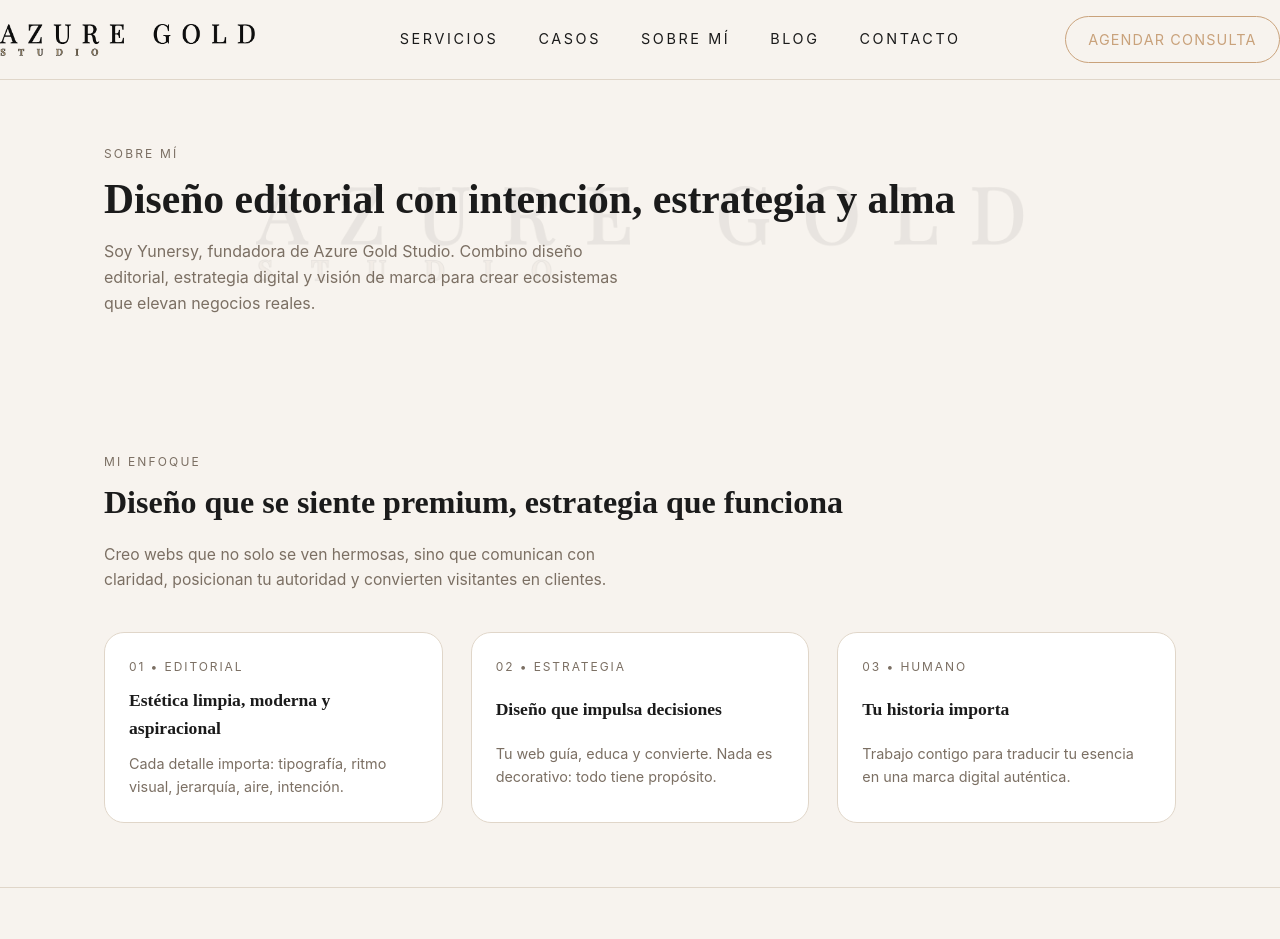
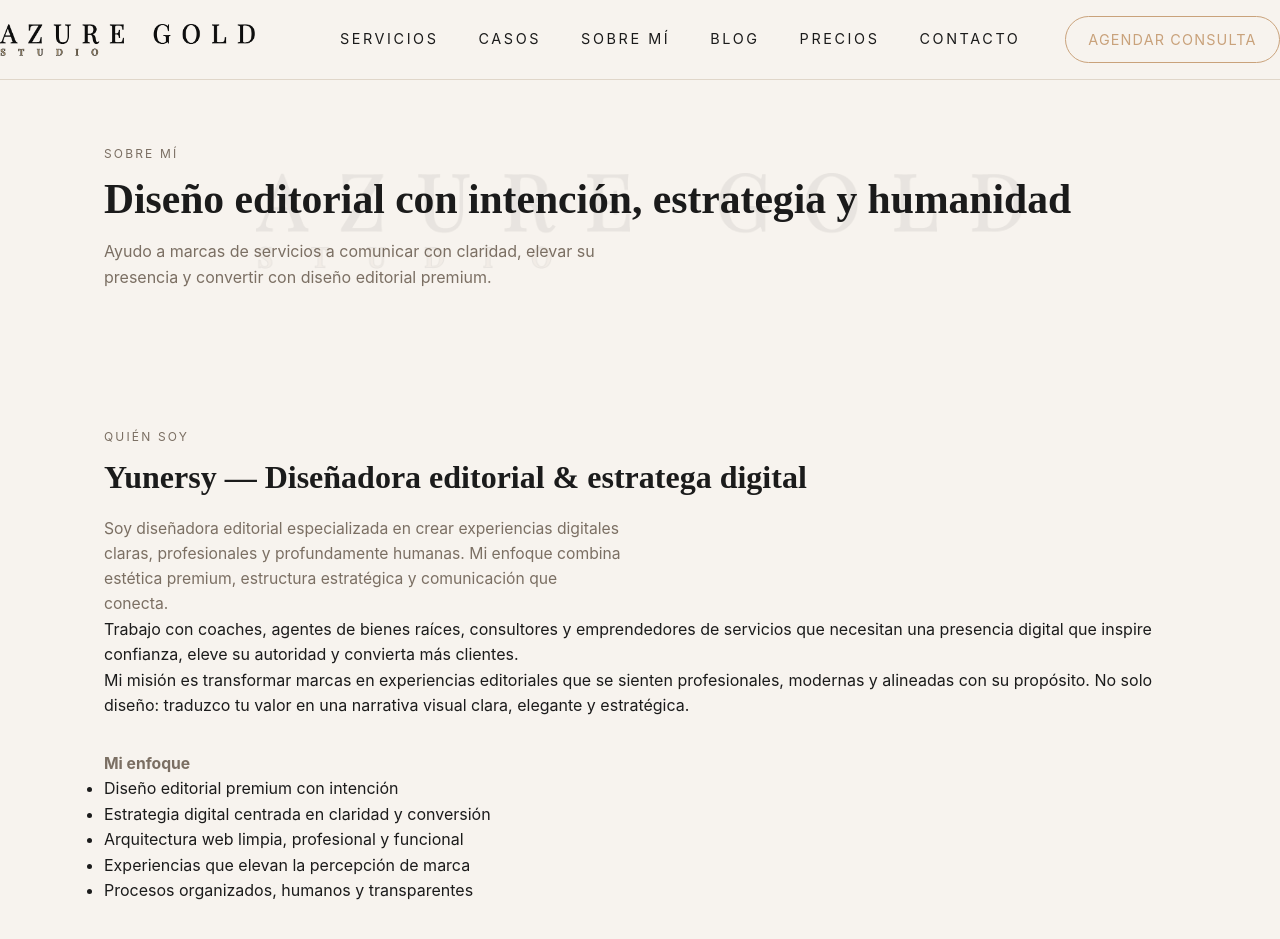
Before and after one commit to jcynay0206/mi_portfolio, a Jekyll site: the page sobre-mi/index.html, which Jekyll copies as it is, in a window 1280 px wide and 1400 px high. Shown: the top 939 px of the window. Built offline with Jekyll 4.4.1, drawn with Linux system fonts in a browser that asks for light colours; some of the changed text lies outside the part shown.

Commit message:
Update index.html

```diff
--- a/sobre-mi/index.html
+++ b/sobre-mi/index.html
@@ -13,11 +13,9 @@
 <!-- MENÚ -->
 <nav class="menu">
   <div class="menu-inner">
-
     <a href="/" class="menu-logo desktop-logo">
       <img src="/assets/img/branding/logo.png" alt="Azure Gold Studio">
     </a>
-
     <a href="/" class="menu-logo mobile-logo">
       <span>AZURE GOLD</span> STUDIO
     </a>
@@ -27,6 +25,7 @@
       <a href="/casos/">Casos</a>
       <a href="/sobre-mi/">Sobre mí</a>
       <a href="/blog/">Blog</a>
+      <a href="/precios/">Precios</a>
       <a href="/contacto/">Contacto</a>
     </div>
 
@@ -34,68 +33,62 @@
   </div>
 </nav>
 
-<!-- HERO EDITORIAL -->
+<!-- HERO -->
 <header class="hero hero-watermark fade-in">
   <div class="wrapper">
     <div class="hero-eyebrow">Sobre mí</div>
-    <h1 class="hero-title">Diseño editorial con intención, estrategia y alma</h1>
+    <h1 class="hero-title">Diseño editorial con intención, estrategia y humanidad</h1>
     <p class="hero-subtitle">
-      Soy Yunersy, fundadora de Azure Gold Studio. Combino diseño editorial, estrategia digital y visión de marca para crear ecosistemas que elevan negocios reales.
+      Ayudo a marcas de servicios a comunicar con claridad, elevar su presencia y convertir con diseño editorial premium.
     </p>
   </div>
 </header>
 
-<!-- SECCIÓN 1 -->
+<!-- SECCIÓN PRINCIPAL -->
 <section>
-  <div class="wrapper">
-    <div class="section-label">Mi enfoque</div>
-    <h2 class="section-title fade-up delay-1">Diseño que se siente premium, estrategia que funciona</h2>
-    <p class="section-subtitle fade-up delay-2">
-      Creo webs que no solo se ven hermosas, sino que comunican con claridad, posicionan tu autoridad y convierten visitantes en clientes.
-    </p>
+  <div class="wrapper about-grid">
 
-    <div class="cards-3" style="margin-top: 2.5rem;">
+    <!-- TEXTO -->
+    <div class="about-text fade-up delay-1">
+      <div class="section-label">Quién soy</div>
+      <h2 class="section-title">Yunersy — Diseñadora editorial & estratega digital</h2>
 
-      <article class="card fade-up delay-1">
-        <div class="card-label">01 • Editorial</div>
-        <h3 class="card-title">Estética limpia, moderna y aspiracional</h3>
-        <p class="card-text">Cada detalle importa: tipografía, ritmo visual, jerarquía, aire, intención.</p>
-      </article>
+      <p class="section-subtitle">
+        Soy diseñadora editorial especializada en crear experiencias digitales claras, profesionales y profundamente humanas.
+        Mi enfoque combina estética premium, estructura estratégica y comunicación que conecta.
+      </p>
 
-      <article class="card fade-up delay-2">
-        <div class="card-label">02 • Estrategia</div>
-        <h3 class="card-title">Diseño que impulsa decisiones</h3>
-        <p class="card-text">Tu web guía, educa y convierte. Nada es decorativo: todo tiene propósito.</p>
-      </article>
+      <p>
+        Trabajo con coaches, agentes de bienes raíces, consultores y emprendedores de servicios que necesitan una presencia digital que inspire confianza, eleve su autoridad y convierta más clientes.
+      </p>
 
-      <article class="card fade-up delay-3">
-        <div class="card-label">03 • Humano</div>
-        <h3 class="card-title">Tu historia importa</h3>
-        <p class="card-text">Trabajo contigo para traducir tu esencia en una marca digital auténtica.</p>
-      </article>
+      <p>
+        Mi misión es transformar marcas en experiencias editoriales que se sienten profesionales, modernas y alineadas con su propósito.
+        No solo diseño: traduzco tu valor en una narrativa visual clara, elegante y estratégica.
+      </p>
 
+      <h3 class="section-subtitle" style="margin-top:2rem;">Mi enfoque</h3>
+
+      <ul class="about-list">
+        <li>Diseño editorial premium con intención</li>
+        <li>Estrategia digital centrada en claridad y conversión</li>
+        <li>Arquitectura web limpia, profesional y funcional</li>
+        <li>Experiencias que elevan la percepción de marca</li>
+        <li>Procesos organizados, humanos y transparentes</li>
+      </ul>
+
+      <p style="margin-top:2rem;">
+        Si buscas una presencia digital que refleje tu valor real, te acompañaré a construirla con estrategia, estética y propósito.
+      </p>
+
+      <a href="/calendly/" class="btn" style="margin-top:2rem;">Agendar consulta</a>
     </div>
-  </div>
-</section>
 
-<!-- SECCIÓN 2 -->
-<section>
-  <div class="wrapper">
-    <div class="section-label">Mi historia</div>
-    <h2 class="section-title fade-up delay-1">De diseñadora a arquitecta de ecosistemas digitales</h2>
-    <p class="section-subtitle fade-up delay-2">
-      Comencé diseñando por pasión, pero con el tiempo entendí que el diseño sin estrategia no transforma negocios.
-      Hoy combino dirección de arte, UX editorial y estrategia digital para crear webs que elevan marcas y generan resultados reales.
-    </p>
-  </div>
-</section>
+    <!-- FOTO -->
+    <div class="about-photo fade-up delay-2">
+      <img src="/assets/img/branding/sobre-mi.jpg" alt="Foto de Yunersy" class="about-img">
+    </div>
 
-<!-- CTA -->
-<section class="fade-in delay-2">
-  <div class="wrapper cta-final">
-    <h2>¿Lista para trabajar juntas?</h2>
-    <p>Agendemos una consulta estratégica y revisemos tu proyecto.</p>
-    <a href="/calendly/" class="btn">Agendar consulta</a>
   </div>
 </section>
 
@@ -103,26 +96,19 @@
 <footer>
   <div class="wrapper">
     <div class="footer-grid">
-
       <div>
         <img src="/assets/img/branding/logo.png" class="footer-logo">
         <p>Diseño editorial para marcas que quieren escalar con claridad, confianza y conversión.</p>
       </div>
 
       <div>
-      <div class="footer-title">Contacto</div>
-<ul class="footer-links">
-  <li>Basada en NJ / NY</li>
-  <li><a href="mailto:azuregoldstudio@gmail.com">azuregoldstudio@gmail.com</a></li>
-  <li><a href="https://instagram.com/azuregoldstudio" target="_blank">Instagram</a></li>
-  <li><a href="https://facebook.com/azuregoldstudio" target="_blank">Facebook</a></li>
-  <li><a href="https://wa.me/19086774196" target="_blank">WhatsApp</a></li>
-</ul>
-
+        <div class="footer-title">Navegación</div>
+        <ul class="footer-links">
           <li><a href="/servicios/">Servicios</a></li>
           <li><a href="/casos/">Casos</a></li>
           <li><a href="/sobre-mi/">Sobre mí</a></li>
           <li><a href="/blog/">Blog</a></li>
+          <li><a href="/precios/">Precios</a></li>
           <li><a href="/contacto/">Contacto</a></li>
         </ul>
       </div>
```
Also changed, not shown: other parts of sobre-mi/index.html (+4 -2 lines).
